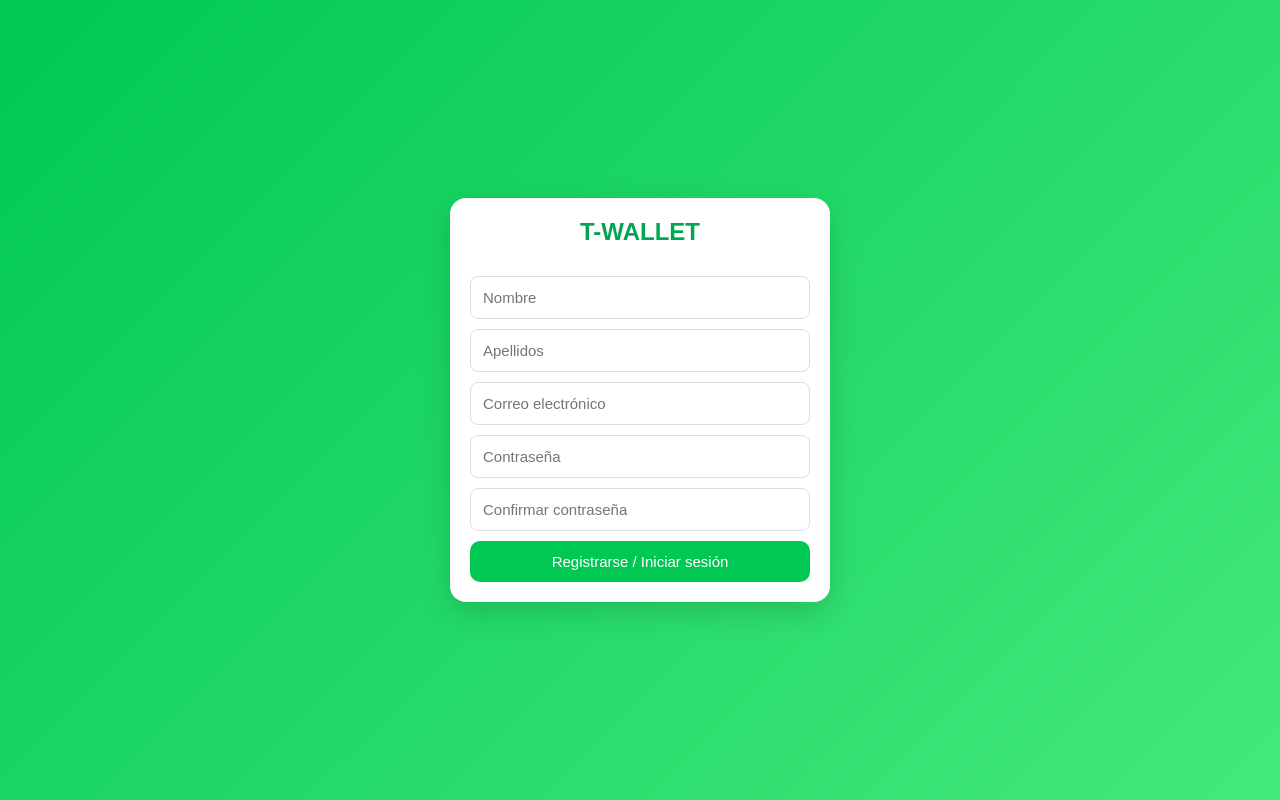
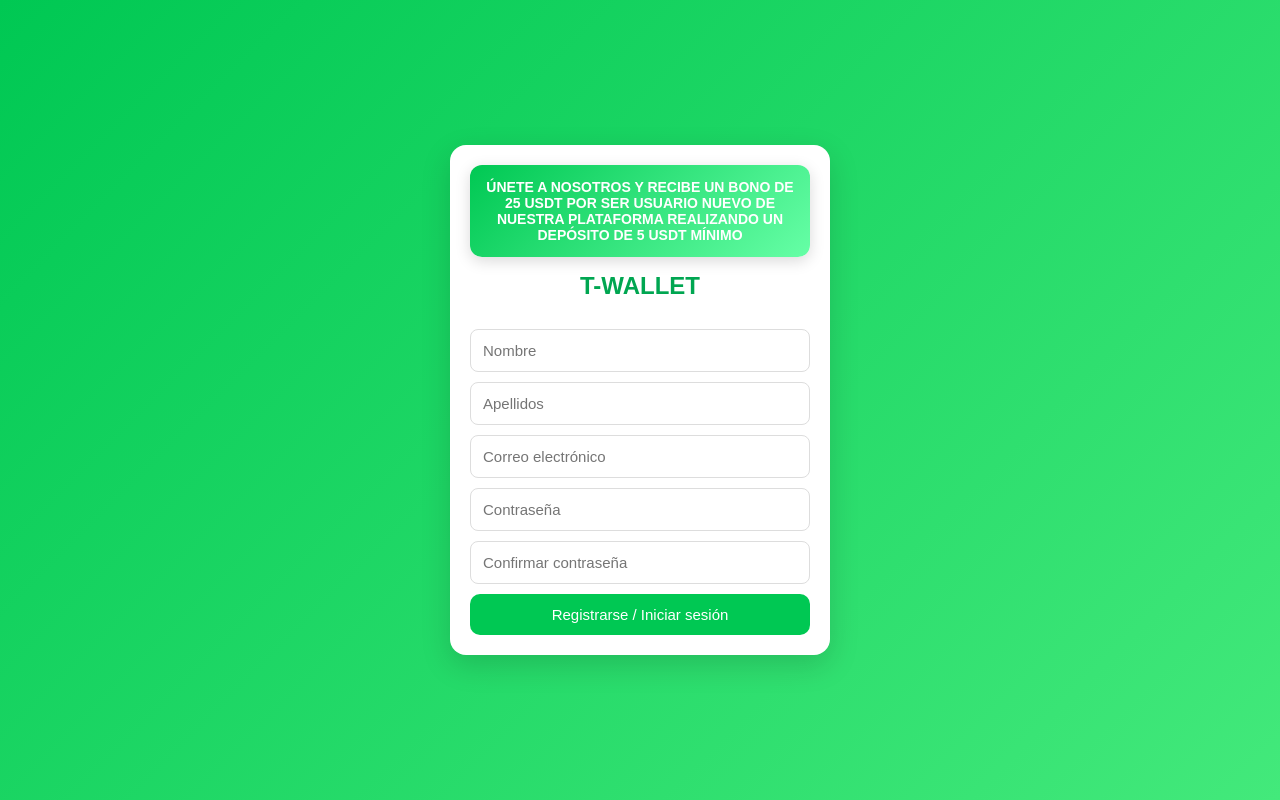
Before and after one commit to USDTexchange1/La-Ruleta, a plain HTML site: page index.html in a window 1280 px wide. Drawn offline with Linux system fonts and the light colour scheme.

Commit message:
Update index.html

```diff
--- a/index.html
+++ b/index.html
@@ -38,6 +38,20 @@ h2{
 text-align:center;
 color:#00a651;
 margin-top:0;
+}
+
+/* BANNER PROMOCIONAL */
+
+.promo-banner{
+background:linear-gradient(135deg,#00c853,#66ffa6);
+color:white;
+padding:14px;
+border-radius:12px;
+font-size:14px;
+text-align:center;
+margin-bottom:15px;
+font-weight:bold;
+box-shadow:0 4px 15px rgba(0,0,0,0.15);
 }
 
 input{
@@ -139,6 +153,10 @@ font-size:14px;
 <div id="app">
 
 <div id="login-screen" class="card">
+
+<div class="promo-banner">
+ÚNETE A NOSOTROS Y RECIBE UN BONO DE 25 USDT POR SER USUARIO NUEVO DE NUESTRA PLATAFORMA REALIZANDO UN DEPÓSITO DE 5 USDT MÍNIMO
+</div>
 
 <h2>T-WALLET</h2>
 
@@ -408,4 +426,4 @@ toast.style.display="none"
 </script>
 
 </body>
-</html>
+  </html>
```
